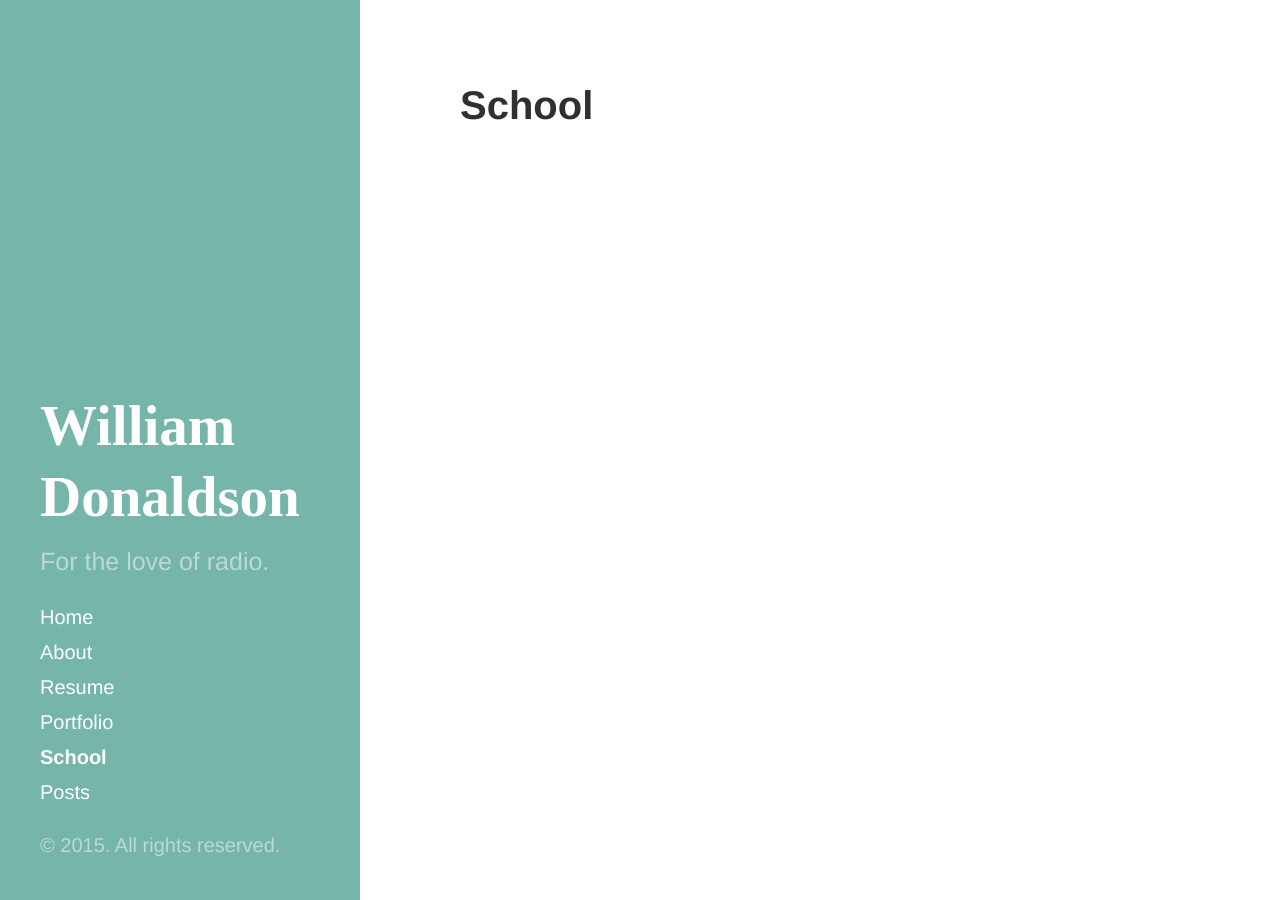
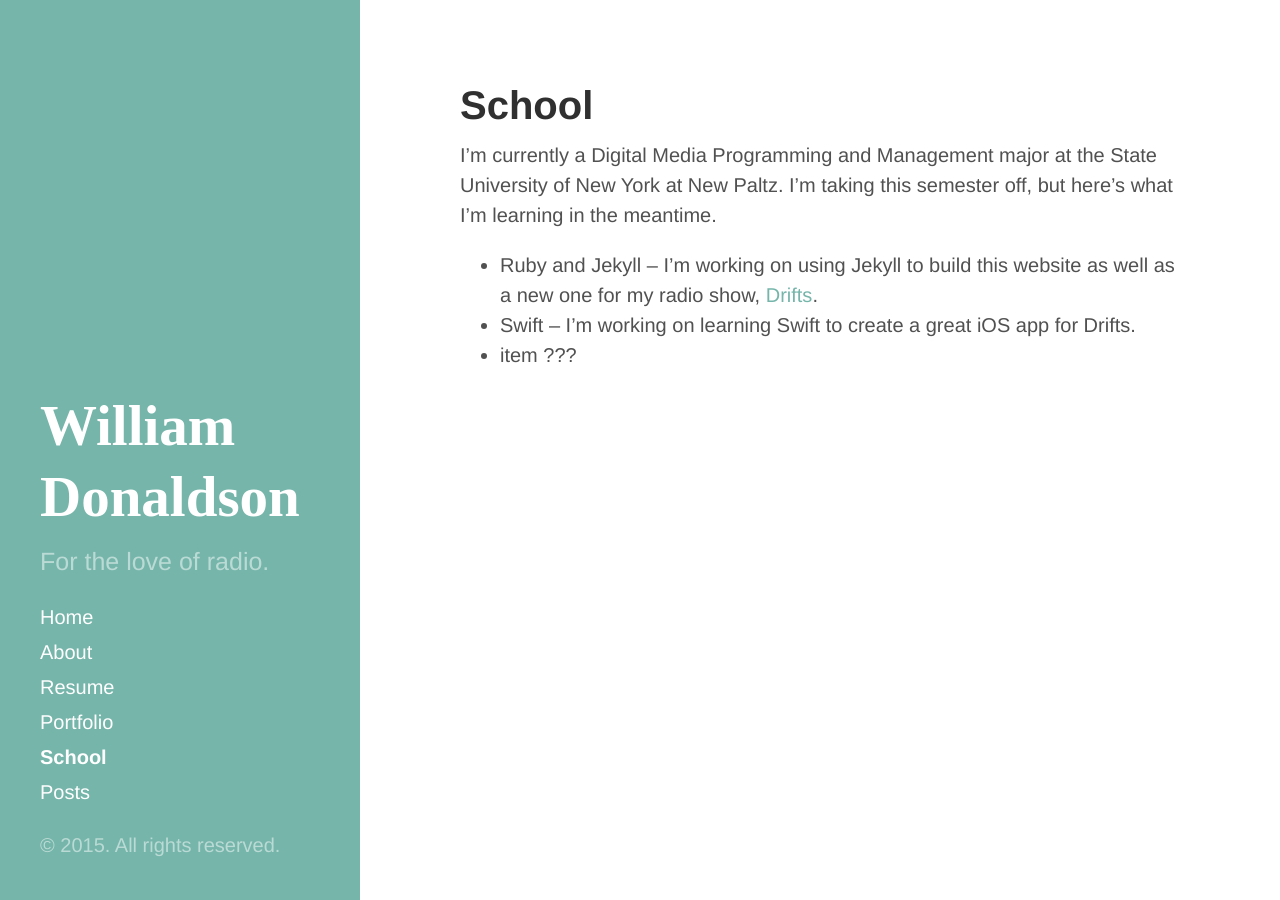
Before and after one commit to crownsedge/wildonaldson.me, a Jekyll site: the page built from school.md, in a window 1280 px wide. Built offline with Jekyll 4.4.1, drawn with Linux system fonts in a browser that asks for light colours; Markdown is read by kramdown in place of the engine named in the settings; comment, search, counter and statistics services are not loaded.

Commit message:
Updated school.md

```diff
--- a/school.md
+++ b/school.md
@@ -1,4 +1,13 @@
 ---
 layout: page
 title: School
+published: true
 ---
+
+I'm currently a Digital Media Programming and Management major at the State University of New York at New Paltz. I'm taking this semester off, but here's what I'm learning in the meantime.
+
+- Ruby and Jekyll
+-- I'm working on using Jekyll to build this website as well as a new one for my radio show, [Drifts](http://drifts.fm/).
+- Swift
+-- I'm working on learning Swift to create a great iOS app for Drifts.
+- item ???
```
